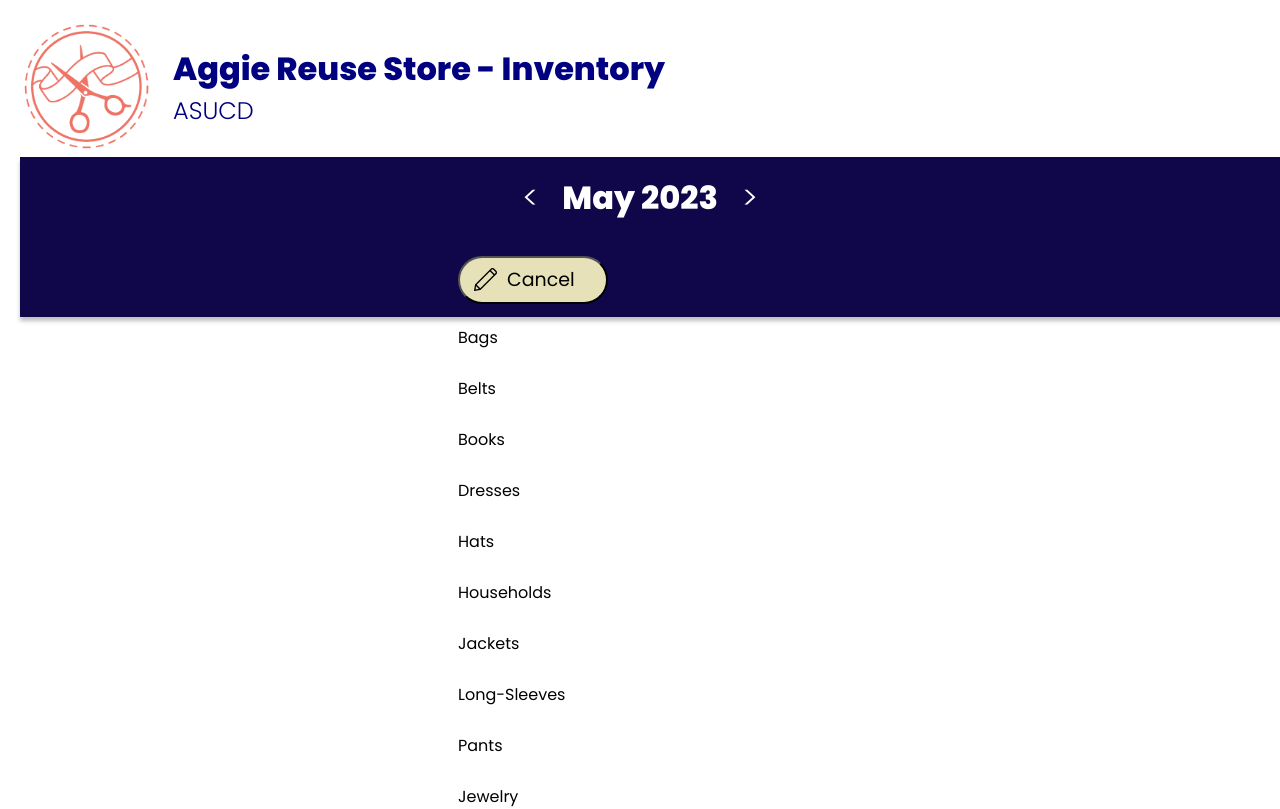
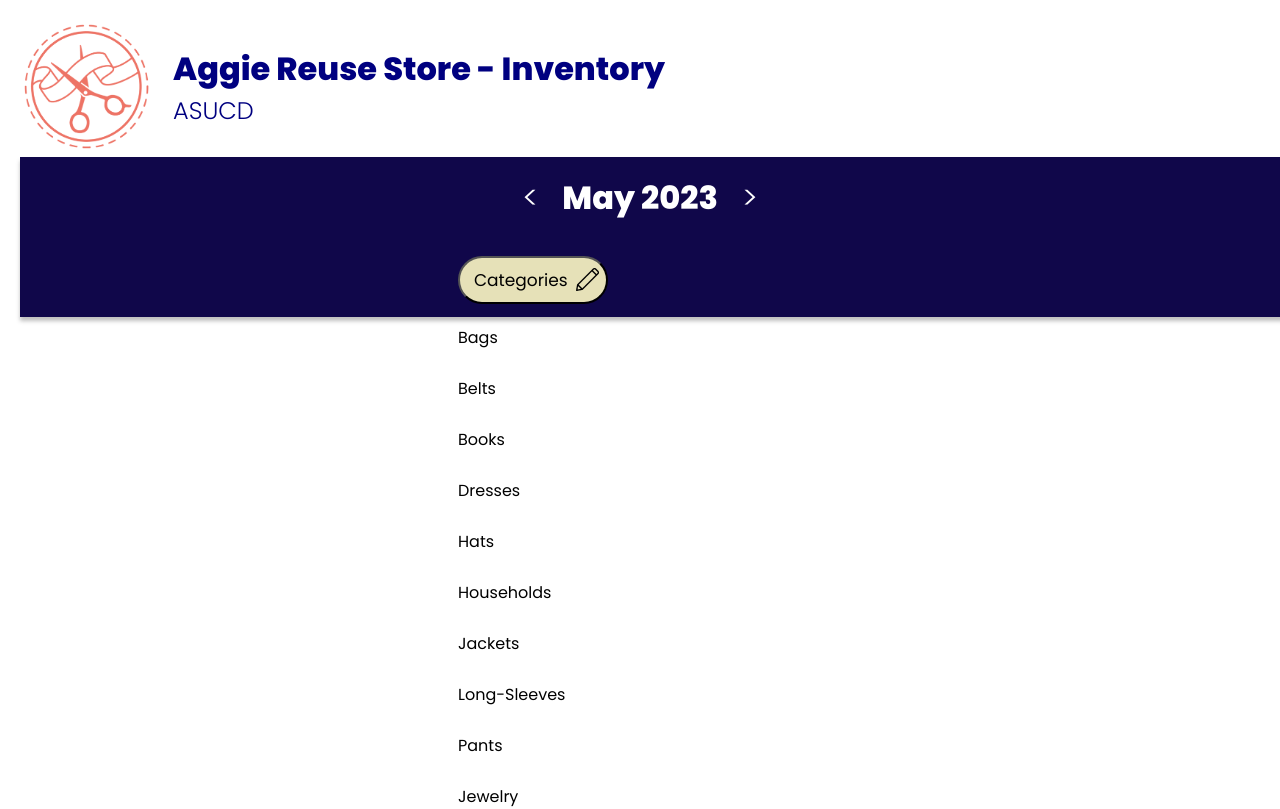
Before and after one commit to maggiemah/aggie-reuse, a React (Create React App) app in the folder frontend/: page / in a window 1280 px wide. Shown: the top 809 px of the page. Built offline with nearby package versions, Linux system fonts and the light colour scheme; no server answers; the HTML template or start-up script is replaced by a standard one.

Commit message:
dictionary of categories and quant

```diff
--- a/frontend/src/components/calendar/week_range/DateColumn.js
+++ b/frontend/src/components/calendar/week_range/DateColumn.js
@@ -2,21 +2,52 @@ import React, { useMemo, useState } from 'react';
 import './DateColumn.css';
 
 const DateColumn = ({ fullDate, inventory }) => {
-	const days = useMemo(() => {
-		return ['Mon', 'Tue', 'Wed', 'Thu', 'Fri'];
-	}, []);
-	const [input, setInput] = useState(false);
-
 	const categories = ["Bags", "Belts", "Books", "Dresses", "Hats",
 		"Households", "Jackets", "Long-Sleeves", "Pants", "Jewelry",
 		"Supplies", "Shirts", "Shoes", "Shorts", "Sunglasses", "Sweaters",
 		"Tanks", "Ties", "Misc"];
 
+	const inputValues = {};
+	for (let i = 0; i < categories.length; i++) {{
+		if (inventory) {
+			inputValues[categories[i]] = inventory[fullDate.getDay() - 1][i].quantity;
+
+		} else {
+			inputValues[categories[i]] = "0";
+		}
+
+	}};
+
+	console.log(inputValues);
+
+	const [input, setInput] = useState(inputValues)
+	const days = useMemo(() => {
+		return ['Mon', 'Tue', 'Wed', 'Thu', 'Fri'];
+	}, []);
+
+	// const [input, setInput] = useState(false);
+
+
+
+	const keyPressed = (e) => {
+		if (e.key === 'Enter') {
+			console.log("Enter");
+			// update
+			setInput(!input);
+		}
+		else if (e.key === 'Escape') {
+			console.log("Escape");
+			// do not update
+			setInput(!input);
+		}
+	};
+
 	if (!inventory)
 		return (<></>)
 	else if (input)
 		return (
-			<div className='date-container'>
+			<div className='date-container'
+				onKeyDown={(e) => { keyPressed(e)}}>
 				<h3>{fullDate.getDate()}</h3>
 				<h3>{days[fullDate.getDay() - 1]}</h3>
 
@@ -25,7 +56,8 @@ const DateColumn = ({ fullDate, inventory }) => {
 						<input className="category" type="number"
 							placeholder={inventory[fullDate.getDay() - 1][i].quantity || "0"}
 							min="0"
-							max="99" />
+							max="99"
+							/>
 						{/* onClick={() => setInput(!input)} /> */}
 					</div>;
 				})}
--- a/frontend/src/pages/CalendarView.css
+++ b/frontend/src/pages/CalendarView.css
@@ -49,12 +49,12 @@
     background: #E6E1B8;
     font-family: 'Poppins';
     font-weight: 400;
-    font-size: 19px;
+    font-size: 17px;
     text-align: right;
 }
 
 .button > img {
-    margin-right: 10px;
+    margin-left: 8px;
     width: 23px;
     height: 23px;
 }
--- a/frontend/src/pages/CalendarView.js
+++ b/frontend/src/pages/CalendarView.js
@@ -106,8 +106,8 @@ const CalendarView = () => {
 				<div className="calendar-with-button">
 					<div className="calendar-grid">
 						<button className="button" onClick={() => changeView()}>
+							Categories
 							<img src={pencil} alt='pencil' />
-							Cancel
 						</button>
 						{cat_arr}
 					</div>
```
